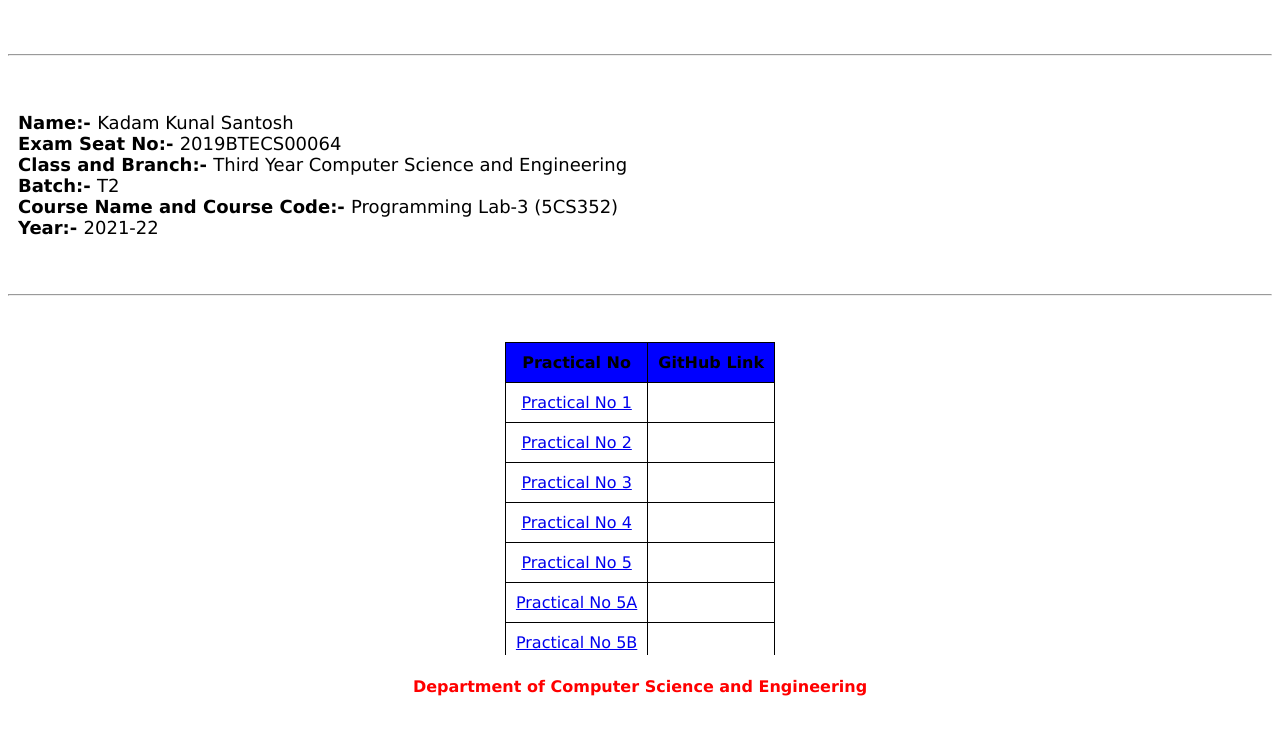
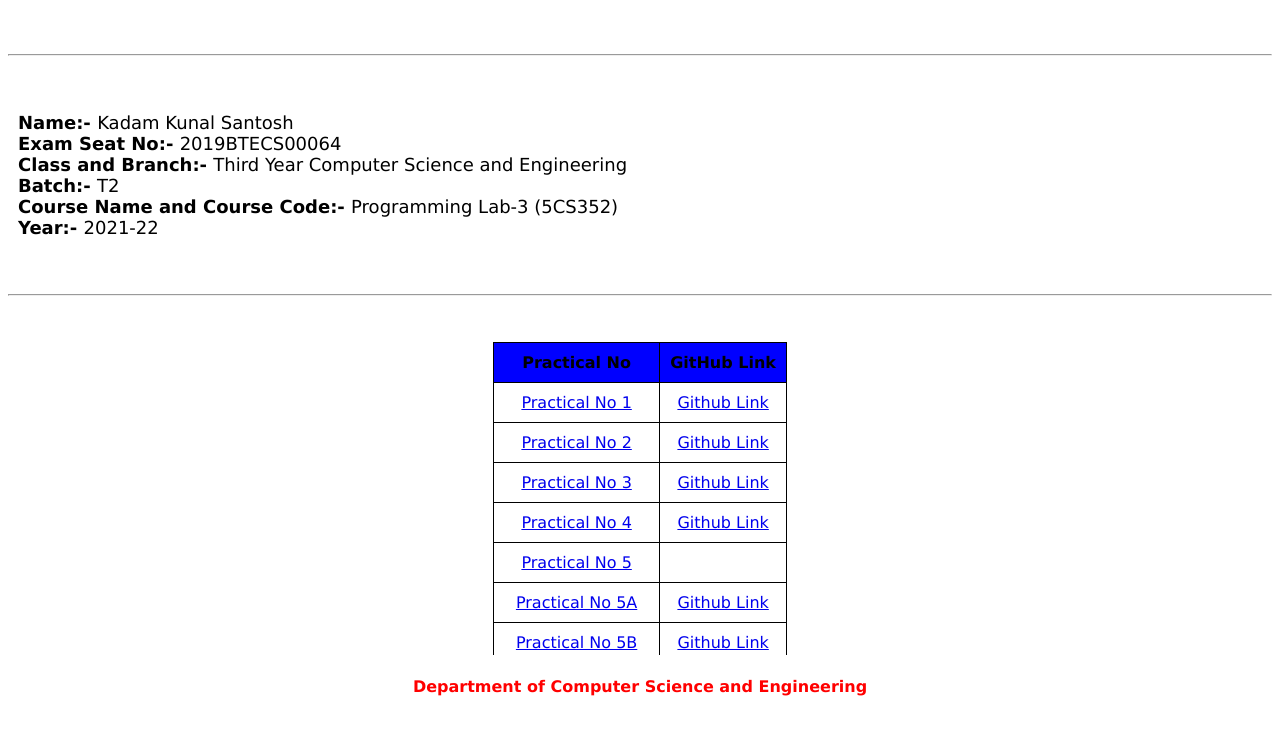
Before and after one commit to KunalKadam64/PL3-Practicals, a plain HTML site: page index.html in a window 1280 px wide. Shown: the part 83-818 px from the top of the page. Drawn offline with Linux system fonts and the light colour scheme.

Commit message:
Update index.html

```diff
--- a/index.html
+++ b/index.html
@@ -41,7 +41,9 @@
                     </a>
                 </td>
                 <td>
-                    <a href="Practical-1/2019BTECS00064_01_PL3.pdf"></a>
+                    <a href="https://github.com/KunalKadam64/PL3-Practicals/blob/main/Practical-1/2019BTECS00064_01_PL3.pdf">
+                        Github Link
+                    </a>
                 </td>
             </tr>
             <tr>
@@ -51,7 +53,9 @@
                     </a>
                 </td>
                 <td>
-                    <a href=""></a>
+                    <a href="https://github.com/KunalKadam64/PL3-Practicals/blob/main/Practical-2/2019BTECS00064_02_PL3.pdf">
+                        Github Link
+                    </a>
                 </td>
             </tr>
             <tr>
@@ -61,7 +65,9 @@
                     </a>
                 </td>
                 <td>
-                    <a href=""></a>
+                    <a href="https://github.com/KunalKadam64/PL3-Practicals/blob/main/Practical-3/2019BTECS00064_03_PL3.pdf">
+                        Github Link
+                    </a>
                 </td>
             </tr>
             <tr>
@@ -71,7 +77,9 @@
                     </a>
                 </td>
                 <td>
-                    <a href=""></a>
+                    <a href="https://github.com/KunalKadam64/PL3-Practicals/blob/main/Practical-4/2019BTECS00064_04_PL3.pdf">
+                        Github Link
+                    </a>
                 </td>
             </tr>
             <tr>
@@ -91,7 +99,9 @@
                     </a>
                 </td>
                 <td>
-                    <a href=""></a>
+                    <a href="https://github.com/KunalKadam64/PL3-Practicals/tree/main/Practical-5A">
+                        Github Link
+                    </a>
                 </td>
             </tr>
             <tr>
@@ -101,7 +111,21 @@
                     </a>
                 </td>
                 <td>
-                    <a href=""></a>
+                    <a href="https://github.com/KunalKadam64/PL3-Practicals/tree/main/Practical-5B">
+                        Github Link
+                    </a>
+                </td>
+            </tr>
+            <tr>
+                <td>
+                    <a href="2019BTECS00064_LA2/2019BTECS00064_LA2_PL3.pdf">
+                        Lab Assessment 2
+                    </a>
+                </td>
+                <td>
+                    <a href="https://github.com/KunalKadam64/PL3-Practicals/tree/main/2019BTECS00064_LA2">
+                        Github Link
+                    </a>
                 </td>
             </tr>
         </table>
```
